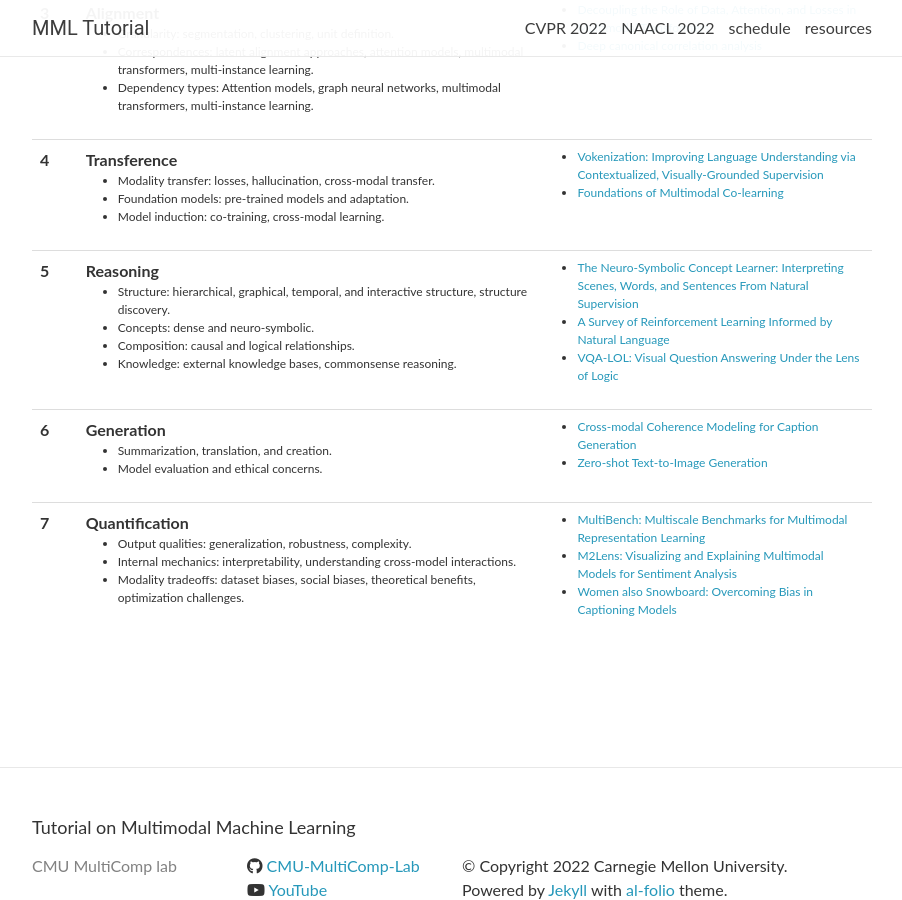
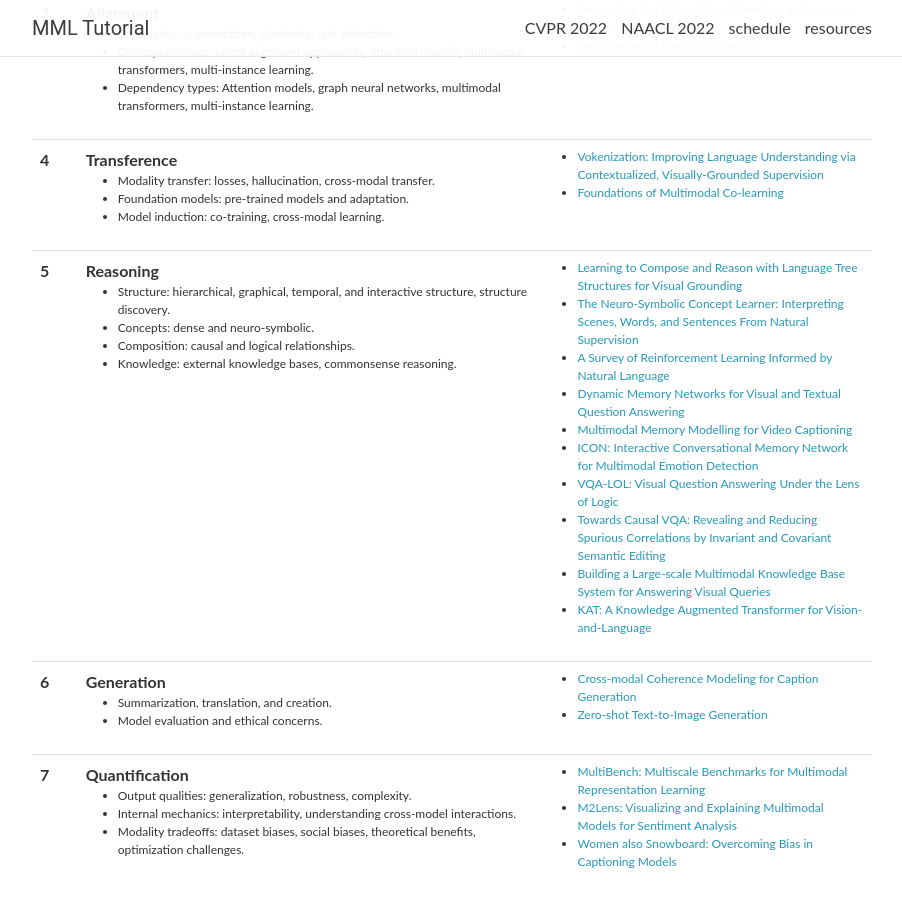
Before and after one commit to CMU-MultiComp-Lab/mmml-tutorial, a Jekyll site: the page built from _pages/schedule.md, in a window 1280 px wide and 900 px high, scrolled down 555 px. Shown: the whole window, without its empty margins (188-1090 px from the left). Built offline with Jekyll 4.4.1, drawn with Linux system fonts in a browser that asks for light colours; nearby versions of some CDN libraries; comment, search, counter and statistics services are not loaded.

Commit message:
Update lectures.yml

```diff
--- a/_data/lectures.yml
+++ b/_data/lectures.yml
@@ -54,9 +54,16 @@
     - Composition&#58; causal and logical relationships.<br/>
     - Knowledge&#58; external knowledge bases, commonsense reasoning.<br/>
   readings:
+    - <a href="https://arxiv.org/abs/1906.01784">Learning to Compose and Reason with Language Tree Structures for Visual Grounding</a> <br/>
     - <a href="https://arxiv.org/abs/1904.12584">The Neuro-Symbolic Concept Learner&#58; Interpreting Scenes, Words, and Sentences From Natural Supervision</a> <br/>
     - <a href="https://arxiv.org/abs/1906.03926">A Survey of Reinforcement Learning Informed by Natural Language</a> <br/>
+    - <a href="https://arxiv.org/abs/1603.01417">Dynamic Memory Networks for Visual and Textual Question Answering</a> <br/>
+    - <a href="https://arxiv.org/abs/1611.05592">Multimodal Memory Modelling for Video Captioning</a> <br/>
+    - <a href="https://aclanthology.org/D18-1280.pdf">ICON&#58; Interactive Conversational Memory Network for Multimodal Emotion Detection</a> <br/>
     - <a href="https://arxiv.org/abs/2002.08325">VQA-LOL&#58; Visual Question Answering Under the Lens of Logic</a> <br/>
+    - <a href="https://arxiv.org/abs/1912.07538">Towards Causal VQA&#58; Revealing and Reducing Spurious Correlations by Invariant and Covariant Semantic Editing</a> <br/>
+    - <a href="https://arxiv.org/abs/1507.05670">Building a Large-scale Multimodal Knowledge Base System for Answering Visual Queries</a> <br/>
+    - <a href="https://arxiv.org/abs/2112.08614">KAT&#58; A Knowledge Augmented Transformer for Vision-and-Language</a> <br/>
 
 - date: 6
   title: >
```
